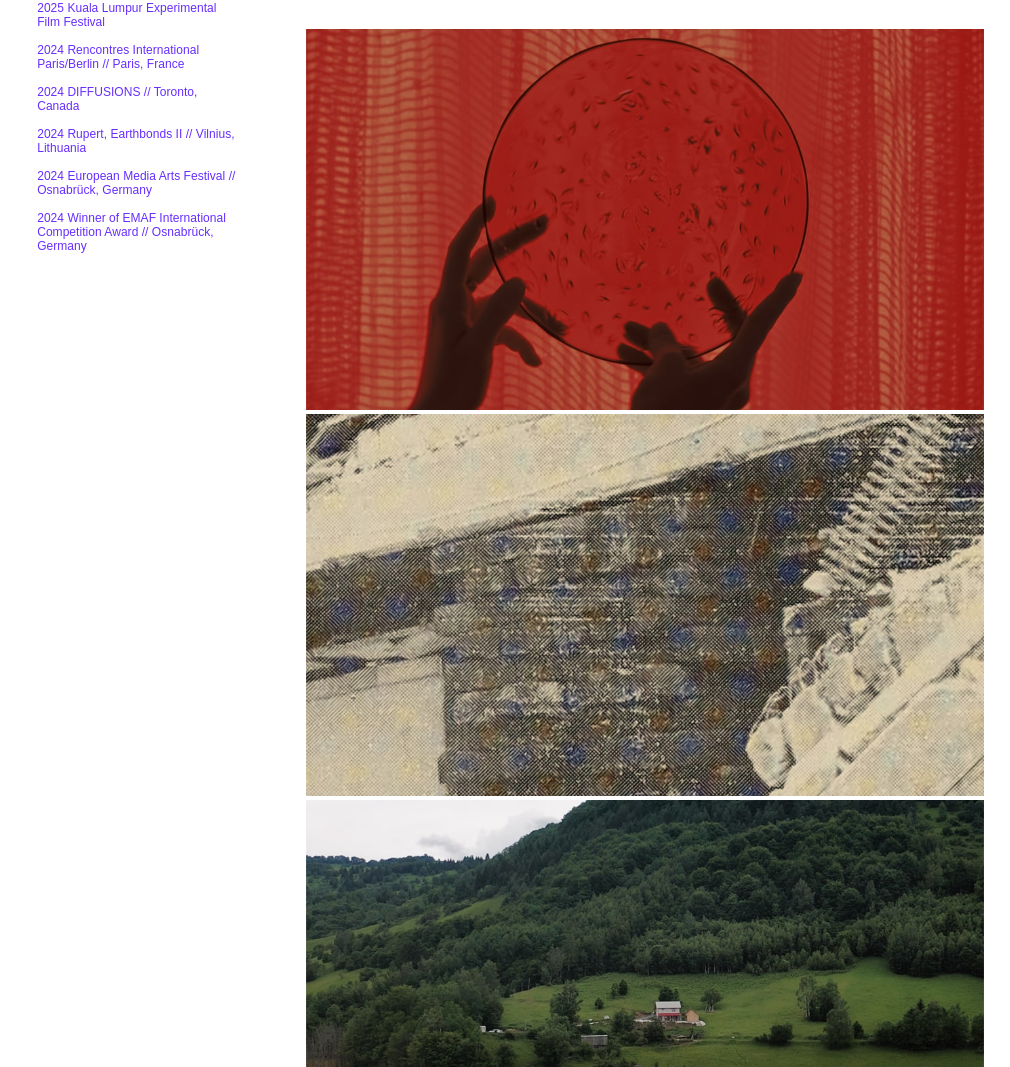
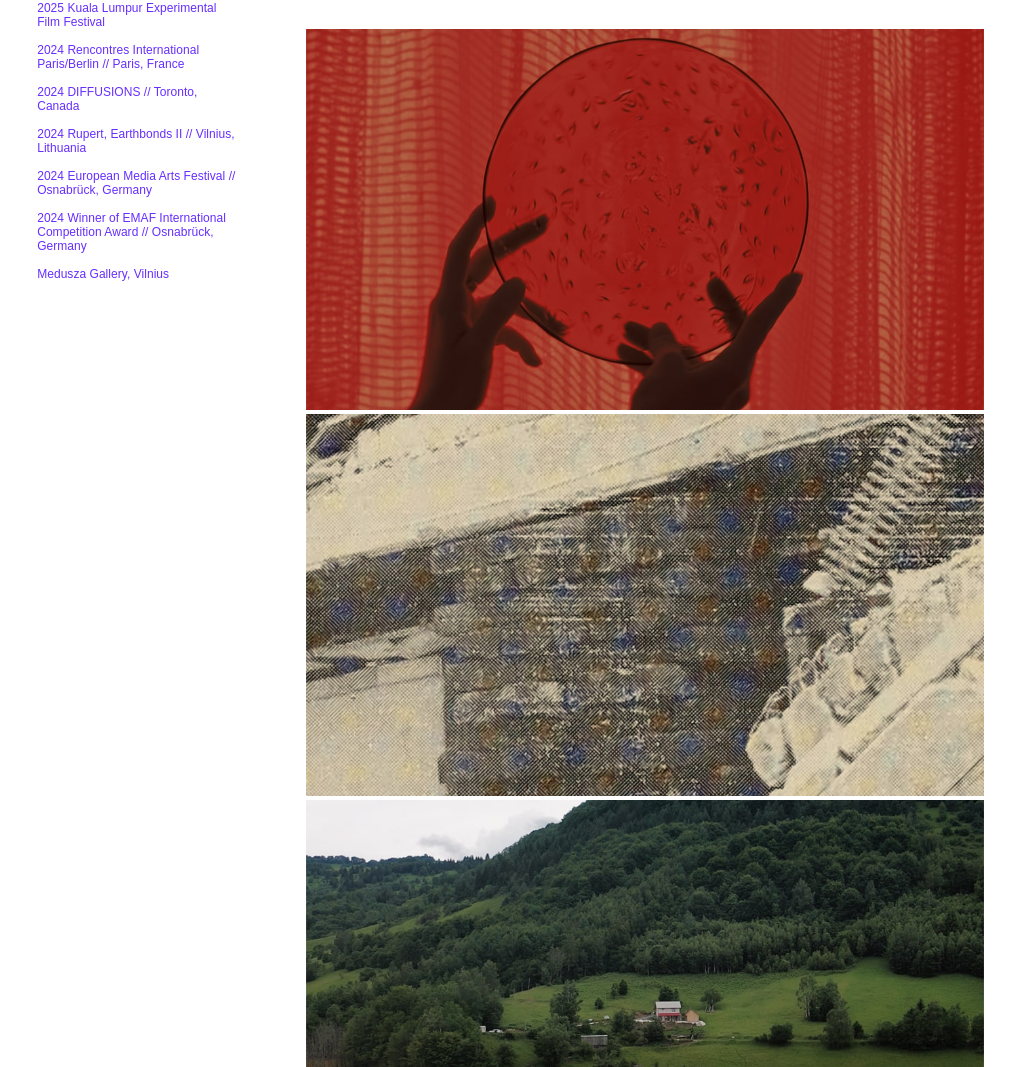
Before and after one commit to momoraru/website, a plain HTML site: page index.htm in a window 1280 px wide. Shown: the part 3126-4193 px from the top of the page, without its empty margins (270-1280 px from the left). Drawn offline with nearby package versions, Linux system fonts and the light colour scheme.

Commit message:
added screening
updated in Three Turns

```diff
--- a/index.htm
+++ b/index.htm
@@ -150,7 +150,8 @@
 							<li>2024 DIFFUSIONS // Toronto, Canada</li><br>
 							<li>2024 Rupert, Earthbonds II // Vilnius, Lithuania</li><br>
 							<li>2024 European Media Arts Festival // Osnabrück, Germany</li><br>
-							<li>2024 Winner of EMAF International Competition Award // Osnabrück, Germany</li>
+							<li>2024 Winner of EMAF International Competition Award // Osnabrück, Germany</li><br>
+							<li>Medusza Gallery, Vilnius</li>
 						</ul>
 					</div>
 				</div>
```
